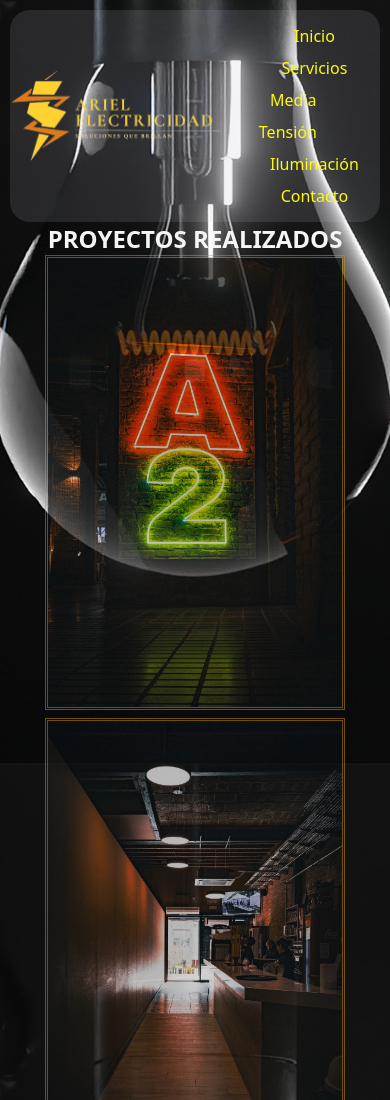
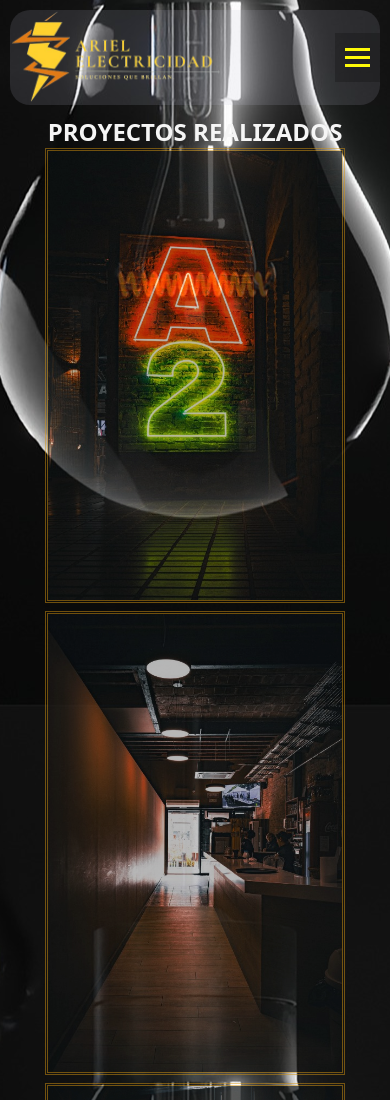
Before and after one commit to ipozo1994/Proyecto_Final, a website: page pages/iluminación.html in a window 390 px wide. Shown: the top 1100 px of the page. Drawn offline with nearby package versions, Linux system fonts and the light colour scheme.

Commit message:
proyecto final

```diff
--- a/css/estilo.css
+++ b/css/estilo.css
@@ -30,45 +30,66 @@ body {
 
 .header__nav {
   width: 100%;
-  height: auto;
   background-color: hsla(243, 17%, 79%, 0.14);
   margin: 0 auto;
   border-radius: 20px;
   display: flex;
-  justify-content: center;
+  justify-content: space-between;
   align-items: center;
   flex-direction: row;
   text-transform: capitalize;
+  position: relative;
 }
 
-@media screen and (min-width: 768px) {
-  .header__nav {
-    width: 90%;
-    height: 90px;
+
+@media screen and (max-width: 768px) {
+  .header__menu {
+      list-style-type: none;
+      display: none;
+      flex-direction: column;
+      padding: 10px;
+      position: relative;
+      top: 10px;
+      background-color: hsla(240, 7%, 11%, 0.414);
+      width: 100%;
+      border-radius: 10px;
+      box-shadow: 0 0 10px rgba(0, 0, 0, 0.2);
   }
-}
 
-.header__menu {
-  list-style-type: none;
-  display: flex;
-  justify-content: center;
-  align-items: center;
-  flex-direction: column;
-  padding: 10px;
+  .header__menu.active {
+      display: flex;
+  }
+
+  .header__hamburger {
+      display: block;
+      background:rgba(0, 0, 0, 0.216);
+      border: none;
+      cursor: pointer;
+      padding: 10px;
+  }
+
+  .header__hamburger-bar {
+      display: block;
+      width: 25px;
+      height: 3px;
+      margin: 5px auto;
+      background-color: #fefa08;
+  }
 }
 
 @media screen and (min-width: 768px) {
   .header__menu {
-    flex-direction: row;
+      list-style-type: none;
+      display: flex;
+      justify-content: center;
+      align-items: center;
+      flex-direction: row;
+      padding: 10px;
   }
-}
 
-.header__logo {
-  width: 50px;
-  height: 50px;
-  display: flex;
-  justify-content: flex-start;
-  margin: 0%;
+  .header__hamburger {
+      display: none;
+  }
 }
 
 .header__link {
@@ -83,7 +104,6 @@ body {
   color: #e5d012;
   border-radius: 20px;
 }
-
 .imagenes-menu {
   display: flex;
   justify-content: center;
--- a/pages/iluminación.html
+++ b/pages/iluminación.html
@@ -20,6 +20,11 @@
                 height="95px">
             <div class="header__logo">
             </div>
+            <button class="header__hamburger" aria-label="Menu">
+                <span class="header__hamburger-bar"></span>
+                <span class="header__hamburger-bar"></span>
+                <span class="header__hamburger-bar"></span>
+            </button>
             <ul class="header__menu">
                 <li class="header__item">
                     <a class="header__link" href="../index.html">Inicio</a>
@@ -38,6 +43,17 @@
                 </li>
             </ul>
         </nav>
+    </header>
+    <script>
+        // Seleccionamos el botón y el menú
+        const hamburger = document.querySelector('.header__hamburger');
+        const menu = document.querySelector('.header__menu');
+
+        // Añadimos el evento de clic
+        hamburger.addEventListener('click', () => {
+            menu.classList.toggle('active'); // Cambiamos el estado del menú (mostrar/ocultar)
+        });
+    </script>
 
     <main>
         <h2 class="subtitulo animate__animated animate__flipInY">Proyectos realizados</h2>
@@ -65,10 +81,10 @@
                 <h4>Enlaces útiles</h4>
                 <ul>
                     <li><a href="../index.html">Inicio</a></li>
-                        <li><a href="#">Servicios</a></li>
-                        <li><a href="./pages/iluminación.html">iluminación</a></li>
-                        <li><a href="./pages/mediatensión.html">Media tensión</a></li>
-                        <li><a href="./pages/contacto.html">Contacto</a></li>
+                    <li><a href="./servicios.html">Servicios</a></li>
+                    <li><a href="#">iluminación</a></li>
+                    <li><a href="./mediatensión.html">Media tensión</a></li>
+                    <li><a href="./contacto.html">Contacto</a></li>
                 </ul>
             </div>
             <div class="footer-section">
@@ -96,8 +112,7 @@
                 <h6>Seguinos en nuestras redes</h6>
 
                 <div class="social-media">
-                        <a href="https://www.instagram.com" target="_blank"><img src="../img/ig_logo.png"
-                                alt="Instagram">
+                    <a href="https://www.instagram.com" target="_blank"><img src="../img/ig_logo.png" alt="Instagram">
                     </a>
                     <a href="https://www.facebook.com" target="_blank"><img src="../img/facebook_logo.png"
                             alt="facebook">
```
Also changed, not shown: index.html (+24 -7 lines), pages/contacto.html (+22 -6 lines), pages/mediatensión.html (+20 -4 lines), pages/servicios.html (+18 -3 lines). Lines whose indentation alone changed are shown as unchanged.
